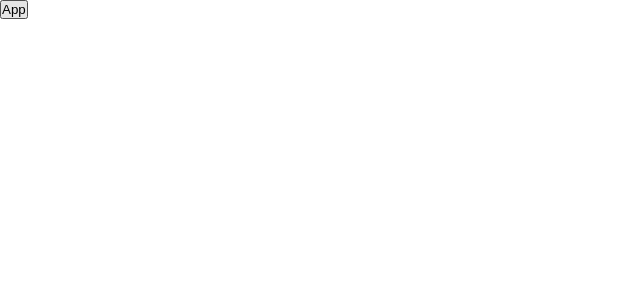
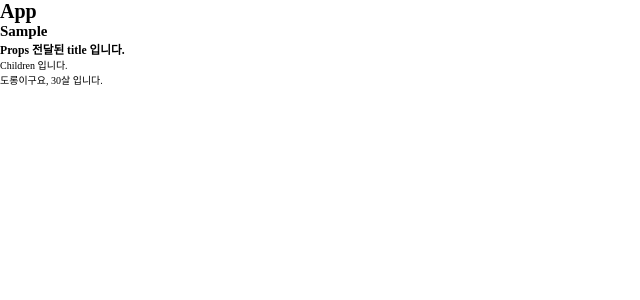
Before and after one commit to devdorong/til_react_cra_ts, a React (Create React App) app: page / in a window 1280 px wide. Shown: the top 300 px of the page, without its empty margins (0-640 px from the left). Built offline with nearby package versions, Linux system fonts and the light colour scheme.

Commit message:
[docs] 컴포넌트의 이해

```diff
--- a/package.json
+++ b/package.json
@@ -4,8 +4,6 @@
   "private": true,
   "dependencies": {
     "@types/node": "^16.18.126",
-    "@types/react": "^19.1.9",
-    "@types/react-dom": "^19.1.7",
     "react": "^18.2.0",
     "react-dom": "^18.2.0",
     "react-scripts": "5.0.1",
@@ -38,6 +36,8 @@
     ]
   },
   "devDependencies": {
+    "@types/react": "^18.3.23",
+    "@types/react-dom": "^18.3.7",
     "@typescript-eslint/eslint-plugin": "^5.62.0",
     "@typescript-eslint/parser": "^5.62.0",
     "eslint": "^8.56.0",
--- a/src/App.tsx
+++ b/src/App.tsx
@@ -1,5 +1,40 @@
-function App() {
-  return <button tabIndex={0}>App</button>;
-}
+type DemeProps = {
+  name: string;
+  age: string;
+};
+const Demo = ({ name, age }: DemeProps): JSX.Element => {
+  return (
+    <div>
+      {name}이구요, {age}살 입니다.
+    </div>
+  );
+};
+
+type SampleProps = {
+  children?: React.ReactNode;
+  title: string;
+};
+
+const Sample = ({ children, title }: SampleProps): JSX.Element => {
+  return (
+    <div>
+      <h2>Sample</h2>
+      <h3>{title}</h3>
+      <div>{children}</div>
+    </div>
+  );
+};
+
+const App = (): JSX.Element => {
+  return (
+    <div>
+      <h1>App</h1>
+      <Sample title="Props 전달된 title 입니다.">
+        <p>Children 입니다.</p>
+      </Sample>
+      <Demo name="도롱" age="30" />
+    </div>
+  );
+};
 
 export default App;
```
Also changed, not shown: tsconfig.json (+4 -9 lines), 2 other files (tests, documents, lock files or other folders).
